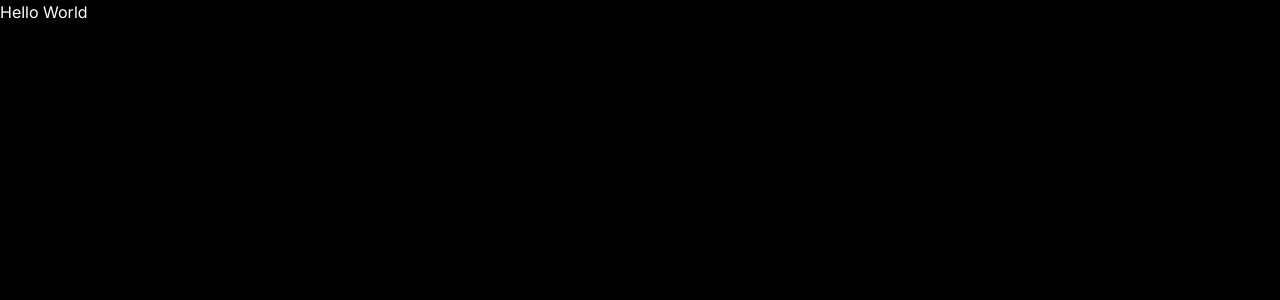
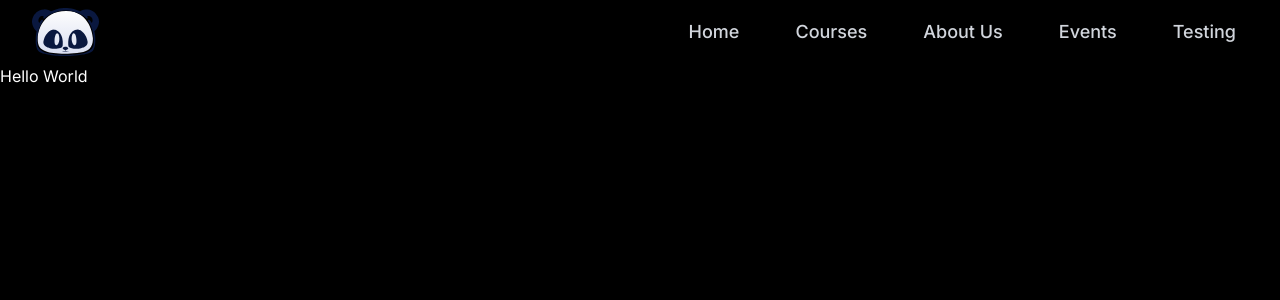
Before and after one commit to gurwnx222/sukii.xyz, a Next.js app: page / in a window 1280 px wide. Shown: the top 300 px of the page. Built offline with nearby package versions, Linux system fonts and the light colour scheme.

Commit message:
Add Header component and update global styles; include lucide-react for icons

```diff
--- a/app/globals.css
+++ b/app/globals.css
@@ -1,4 +1,14 @@
 @import "tailwindcss";
+
+:root {
+    --white: #ffffff;
+    --purple: #8500d1;
+    --border: .625rem;
+    --fill: #0f1221;
+    --font-inter: 'Inter', sans-serif;
+    --stroke: #1b1e29;
+    --gray: #c1c1c1;
+}
 
 body {
     @apply text-white;
--- a/app/page.jsx
+++ b/app/page.jsx
@@ -1,8 +1,9 @@
 import Image from "next/image";
-
+import Header from "@/components/Header";
 export default function Home() {
   return (
     <>
+      <Header />
       <h1>Hello World</h1>
     </>
   );
--- a/components/Header.jsx
+++ b/components/Header.jsx
@@ -0,0 +1,88 @@
+"use client";
+import React, { useState } from "react";
+import Link from "next/link";
+import Image from "next/image";
+import { Menu, X } from "lucide-react";
+import orbitalLogo from "@/public/logos/orbital-logo-full.svg";
+
+export default function Header() {
+  const [isMobileMenuOpen, setIsMobileMenuOpen] = useState(false);
+
+  const toggleMobileMenu = () => {
+    setIsMobileMenuOpen(!isMobileMenuOpen);
+  };
+
+  const navigationItems = [
+    { name: "Home", href: "/" },
+    { name: "Courses", href: "/courses" },
+    { name: "About Us", href: "/about" },
+    { name: "Events", href: "/events" },
+    { name: "Testing", href: "/testing" },
+  ];
+
+  return (
+    <header className="text-white shadow-lg">
+      <div className="max-w-7xl mx-auto px-4 sm:px-6 lg:px-8">
+        <div className="flex justify-between items-center h-16">
+          {/* Logo */}
+          <div className="flex-shrink-0">
+            <Link href="/" className="flex items-center">
+              <Image
+                src={orbitalLogo}
+                alt="Orbital Logo"
+                className="h-12 w-auto"
+                priority
+              />
+            </Link>
+          </div>
+
+          {/* Desktop Navigation */}
+          <nav className="hidden md:flex space-x-8">
+            {navigationItems.map((item) => (
+              <Link
+                key={item.name}
+                href={item.href}
+                className="text-gray-300 hover:text-white px-3 py-2 text-lg font-medium transition-colors duration-400 hover:underline rounded-md"
+              >
+                {item.name}
+              </Link>
+            ))}
+          </nav>
+
+          {/* Mobile menu button */}
+          <div className="md:hidden">
+            <button
+              onClick={toggleMobileMenu}
+              className="text-gray-300 hover:text-white p-2 rounded-md transition-colors duration-200"
+              aria-label="Toggle mobile menu"
+            >
+              {isMobileMenuOpen ? (
+                <X className="h-6 w-6" />
+              ) : (
+                <Menu className="h-6 w-6" />
+              )}
+            </button>
+          </div>
+        </div>
+
+        {/* Mobile Navigation Menu */}
+        {isMobileMenuOpen && (
+          <div className="md:hidden">
+            <div className="px-2 pt-2 pb-3 space-y-1 border-t border-gray-700">
+              {navigationItems.map((item) => (
+                <Link
+                  key={item.name}
+                  href={item.href}
+                  className="text-gray-300 hover:text-white block px-3 py-2 text-base font-medium transition-colors duration-200 hover:bg-gray-800 rounded-md"
+                  onClick={() => setIsMobileMenuOpen(false)}
+                >
+                  {item.name}
+                </Link>
+              ))}
+            </div>
+          </div>
+        )}
+      </div>
+    </header>
+  );
+}
```
Also changed, not shown: package.json (+5 -4 lines), 1 other file (tests, documents, lock files or other folders).
